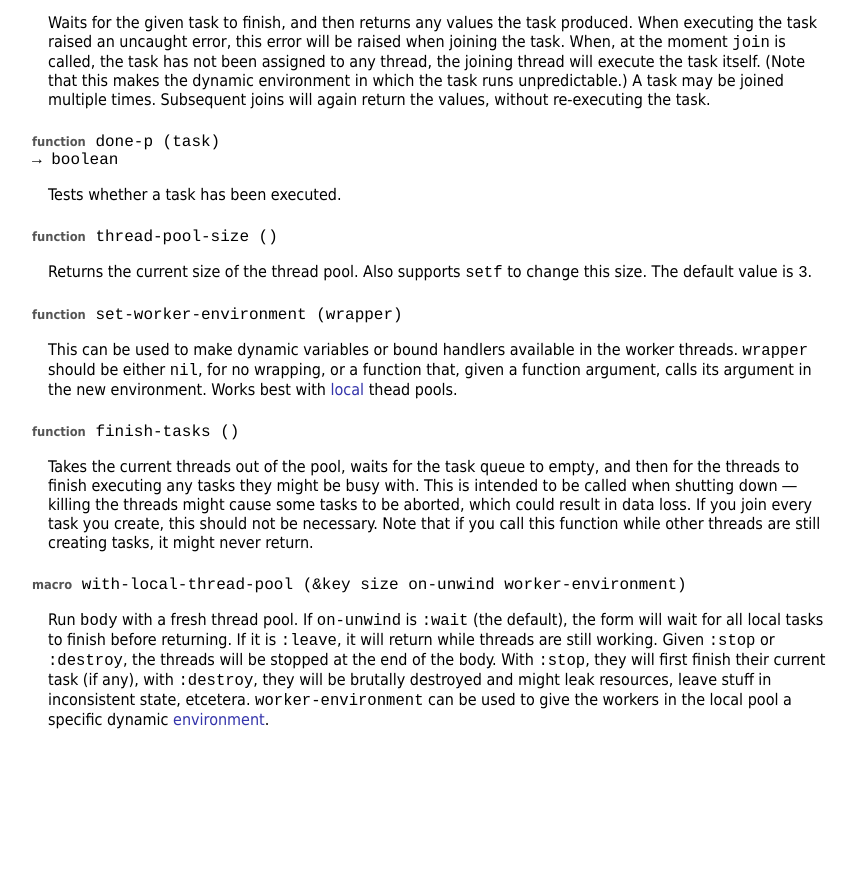
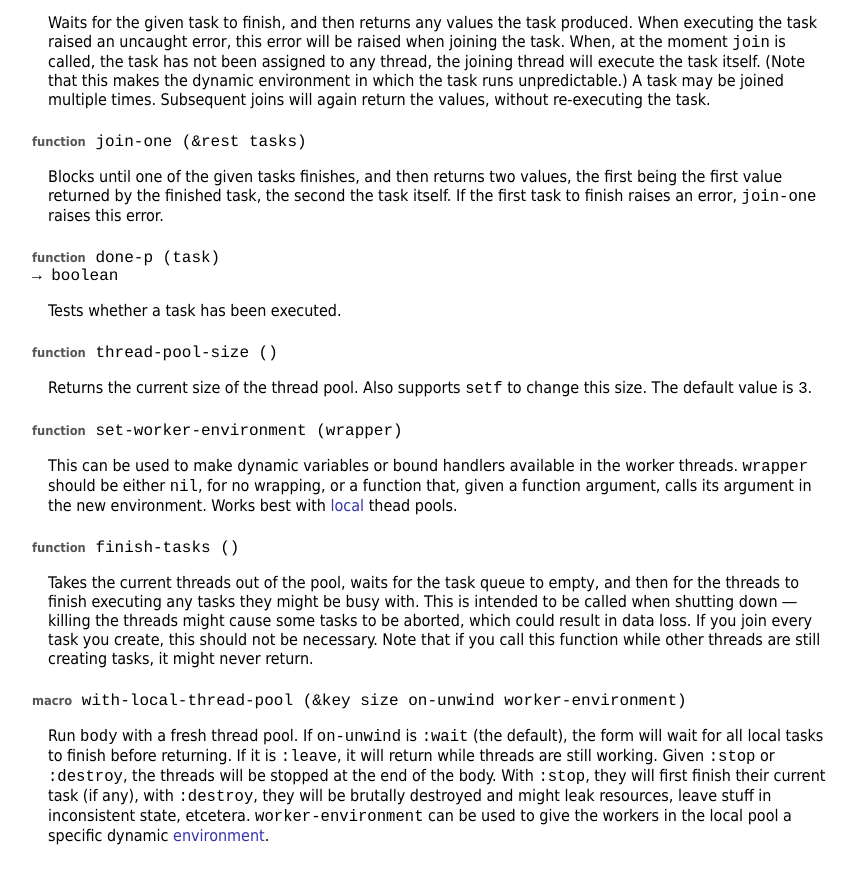
Before and after one commit to marijnh/pcall, a plain HTML site: page doc/index.html in a window 1280 px wide. Shown: the part 2982-3865 px from the top of the page, without its empty margins (88-945 px from the left). Before the commit the page ends 3771 px from the top, so only its background shows below. Drawn offline with Linux system fonts and the light colour scheme.

Commit message:
document join-one

```diff
--- a/doc/index.html
+++ b/doc/index.html
@@ -251,6 +251,17 @@
     joined multiple times. Subsequent joins will again return the
     values, without re-executing the task.</p>
 
+    <p class="def" id="join-one">
+      <span>function</span>
+      join-one (&amp;rest tasks)
+    </p>
+
+    <p class="desc">Blocks until one of the given tasks finishes, and
+    then returns two values, the first being the first value returned
+    by the finished task, the second the task itself. If the first
+    task to finish raises an error, <code>join-one</code> raises this
+    error.</p>
+
     <p class="def" id="done-p">
       <span>function</span>
       done-p (task)
```
